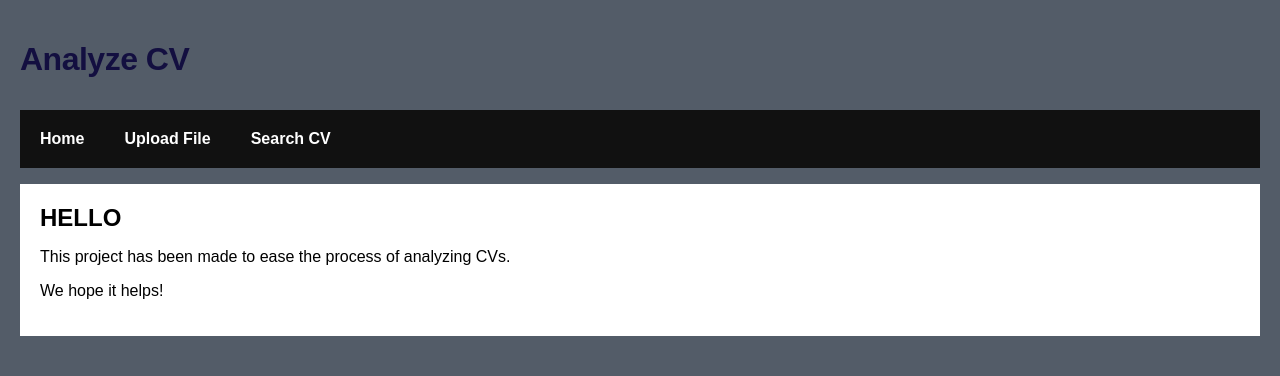
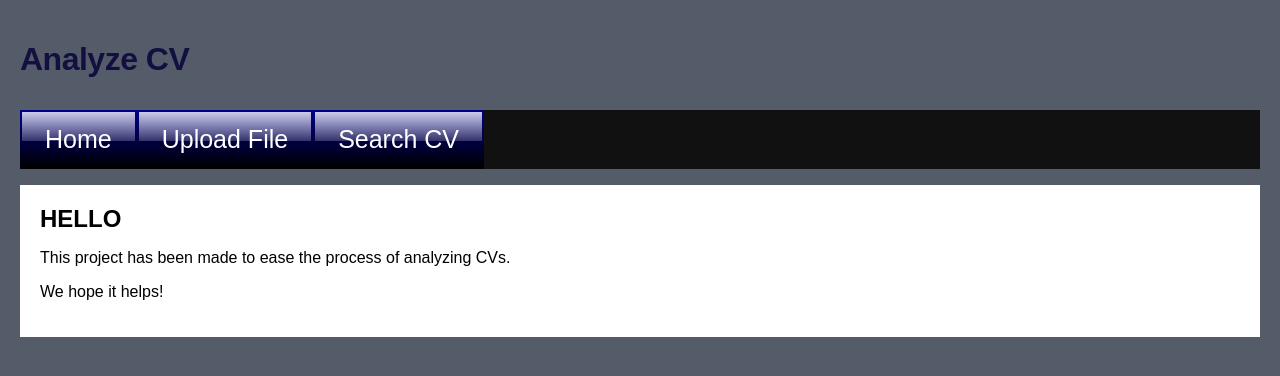
Before and after one commit to mmcil/CV-Parser, a React (Create React App) app in the folder app/: page / in a window 1280 px wide. Shown: the top 376 px of the page. Built offline with nearby package versions, Linux system fonts and the light colour scheme.

Commit message:
Backend is fixed.

```diff
--- a/app/src/index.css
+++ b/app/src/index.css
@@ -31,14 +31,6 @@ ul.header li {
 ul.header {
     background-color: #111;
     padding: 0;
-}
-
-ul.header li a {
-    color: #FFF;
-    font-weight: bold;
-    text-decoration: none;
-    padding: 20px;
-    display: inline-block;
 }
 
 .content {
@@ -127,3 +119,33 @@ h1 {
     color: #95afc0;
     opacity: 0.55;
 }
+
+ul.header li a{
+    /* background styles */
+    position: relative;
+    display: inline-block;
+    padding: 15px 25px;
+    background-color: gray; /*for compatibility with older browsers*/
+    background-image: linear-gradient(darkblue,black);
+
+    /* text styles */
+    text-decoration: none;
+    color: #fff;
+    font-size: 25px;
+    font-family: sans-serif;
+    font-weight: 100;
+}
+
+ul.header li a:after{
+    content: '';
+    position: absolute;
+    top: 2px;
+    left: 2px;
+    width: calc(100% - 4px);
+    height: 50%;
+    background: linear-gradient(rgba(255,255,255,0.8), rgba(255,255,255,0.2));
+}
+
+ul.header li a:hover{
+    background: linear-gradient(aqua,darkblue);
+}
```
Also changed, not shown: 1 other file (tests, documents, lock files or other folders).
